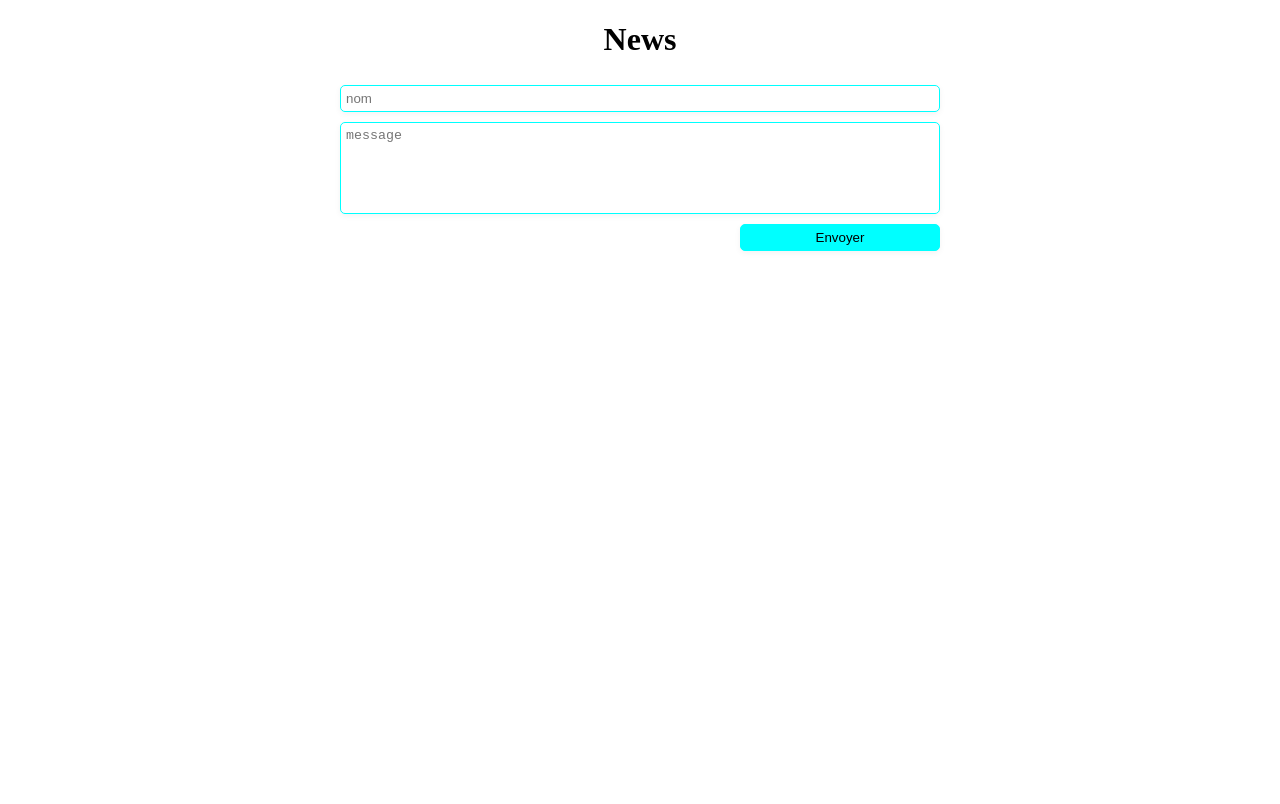
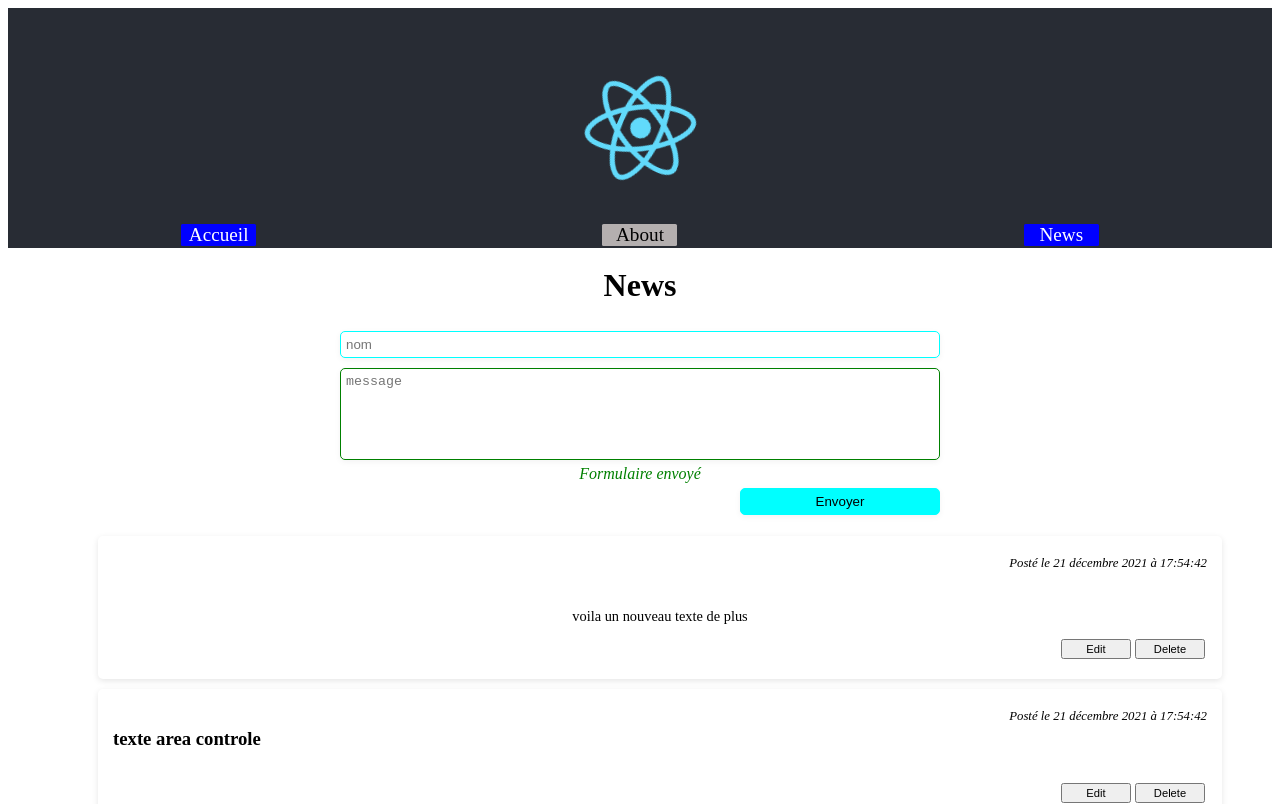
Before and after one commit to mmbaye90/deploiementreactv5, a React (Create React App) app: page /news in a window 1280 px wide. Shown: the top 804 px of the page. Built offline with nearby package versions, Linux system fonts and the light colour scheme; data requests are answered from the project's data file.

Commit message:
partie news ajoutéé

```diff
--- a/package.json
+++ b/package.json
@@ -12,7 +12,7 @@
     "react": "^17.0.2",
     "react-dom": "^17.0.2",
     "react-router-dom": "^5.2.0",
-    "react-scripts": "5.0.0",
+    "react-scripts": "^2.1.3",
     "web-vitals": "^2.1.2"
   },
   "scripts": {
@@ -21,7 +21,8 @@
     "start": "react-scripts start",
     "build": "react-scripts build",
     "test": "react-scripts test",
-    "eject": "react-scripts eject"
+    "eject": "react-scripts eject",
+    "server": "json-server --w src/datas/bd.json --port 3003"
   },
   "eslintConfig": {
     "extends": [
--- a/src/App.js
+++ b/src/App.js
@@ -1,3 +1,4 @@
+import React from 'react'
 import { Route, Switch} from "react-router-dom";
 import { BrowserRouter} from "react-router-dom/cjs/react-router-dom.min";
 // import Navigation from "./components/Navigation";
--- /dev/null
+++ b/src/components/Article.js
@@ -0,0 +1,67 @@
+import axios from "axios";
+import React, { useState } from "react";
+import "../styles/article.css";
+
+const Article = ({ article }) => {
+  const [isEditing, setIsEditing] = useState(false);
+  const [editedContent, setEditedContent] = useState("");
+
+  function formatDate(date) {
+    let newDate = new Date();
+    return newDate.toLocaleDateString("fr-FR", {
+      day: "numeric",
+      month: "long",
+      year: "numeric",
+      hour: "numeric",
+      minute: "numeric",
+      second: "numeric",
+    });
+  }
+
+  const handleEdit = () => {
+    setIsEditing(false);
+    const id = article.id;
+    const data = {
+      author: article.author,
+      content: editedContent,
+      date: Date.now(),
+    };
+    const urlId = `http://localhost:3003/articles/${id}`;
+
+    axios.put(urlId, data);
+  };
+
+  return (
+    <div
+      className="article-container"
+      style={{ background: isEditing ? "#f3feff" : "white" }}
+    >
+      <div className="container-auth-post">
+        <h3>{article.author}</h3>
+        <em>{`Posté le  ${formatDate(article.date)}`}</em>
+      </div>
+      {isEditing ? (
+        <textarea
+          autoFocus
+          defaultValue={editedContent ? editedContent : article.content}
+          style={{ width: "100%" }}
+          onChange={(e) => setEditedContent(e.target.value)}
+        ></textarea>
+      ) : (
+        <p>{editedContent ? editedContent : article.content}</p>
+      )}
+
+      <div className="container-btns">
+        {isEditing ? (
+          <button onClick={handleEdit}>Valider</button>
+        ) : (
+          <button onClick={() => setIsEditing(true)}>Edit</button>
+        )}
+
+        <button>Delete</button>
+      </div>
+    </div>
+  );
+};
+
+export default Article;
--- a/src/components/Navigation.js
+++ b/src/components/Navigation.js
@@ -10,6 +10,8 @@ const Navigation = () => {
             <div className="navigation">
                 <NavLink  to="/" activeClassName="lien-active" className="lien">Accueil</NavLink>
                 <NavLink  to="/about"activeClassName="lien-active"className="lien">About</NavLink>
+                <NavLink  to="/news"activeClassName="lien-active"className="lien">News</NavLink>
+
             </div>
         </div>
 
--- a/src/datas/bd.json
+++ b/src/datas/bd.json
@@ -29,6 +29,84 @@
       "content": "Lorem, ipsum dolor sit amet consectetur adipisicing elit. Sapiente doloribus vel sunt laborum eos enim odit maxime corporis vero nihil voluptatum a, ullam delectus ad sit. Odit quis adipisci illo sit porro recusandae? Sequi, dolorum repellendus doloremque qui tempora beatae. Lorem, ipsum dolor sit amet consectetur adipisicing elit. Sapiente doloribus vel sunt laborum eos enim odit maxime corporis vero nihil voluptatum a, ullam delectus ad sit. Odit quis adipisci illo sit porro recusandae? Sequi, dolorum repellendus doloremque qui tempora beatae.Lorem, ipsum dolor sit amet consectetur adipisicing elit. Sapiente doloribus vel sunt laborum eos enim odit maxime corporis vero nihil voluptatum a, ullam delectus ad sit. Odit quis adipisci illo sit porro recusandae?",
       "date": 1621536146150,
       "id": 5
+    },
+    {
+      "author": "Mamadou",
+      "content": "helo react",
+      "date": 1640502521032,
+      "id": 6
+    },
+    {
+      "author": "test",
+      "content": "nouveau message",
+      "date": 1640503329961,
+      "id": 7
+    },
+    {
+      "author": "gogo",
+      "content": "marche",
+      "date": 1640503457532,
+      "id": 8
+    },
+    {
+      "author": "bbbbb",
+      "content": "vfdsjhgfrt",
+      "date": 1640503582036,
+      "id": 9
+    },
+    {
+      "author": "ohoooo",
+      "content": "hiiiiiiiiiiiiiii",
+      "date": 1640503830833,
+      "id": 10
+    },
+    {
+      "author": "ggg",
+      "content": "hhhhhh",
+      "date": 1640504329999,
+      "id": 11
+    },
+    {
+      "author": "esai",
+      "content": "message",
+      "date": 1640504669512,
+      "id": 12
+    },
+    {
+      "author": "mama",
+      "content": "blabalabalabalaba",
+      "date": 1640529707399,
+      "id": 13
+    },
+    {
+      "author": "kolo",
+      "content": "kalala",
+      "date": 1640529824001,
+      "id": 14
+    },
+    {
+      "author": "Mama",
+      "content": "dddddddddddddddddddr sit amet consectetur adipisicing elit. Sapiente doloribus vel sunt laborum eos enim odit maxime corporis vero nihil voluptatum a, ullam delectus ad sit. Odit quis adipisci illo sit porro recusandae? Sequi, dolorum repellendus doloremque qui tempora beatae. Lorem, ipsum dolor sit amet consectetur adipisicing elit. Sapiente doloribus vel sunt laborum eos enim odit maxime corporis vero nihil voluptatum a, ullam delectus ad sit. Odit quis adipisci illo sit porro recusandae? Sequi, dolorum repellendus doloremque qui tempora beatae.Lorem, ipsum dolor sit amet consectetur adipisicing elit. Sapiente doloribus vel sunt laborum eos enim odit maxime corporis vero nihil voluptatum a, ullam delectus ad sit. Odit quis adipisci illo sit porro recusandae? Sequi, dolorum repellendus doloremque qui tempora beatae. Lorem, ipsum dolor sit amet consectetur adipisicin",
+      "date": 1640533275197,
+      "id": 15
+    },
+    {
+      "author": "fol",
+      "content": "r sit amet consectetur adipisicing elit. Sapiente doloribus vel sunt laborum eos enim odit maxime corporis vero nihil voluptatum a, ullam delectus ad sit. Odit quis adipisci illo sit porro recusandae? Sequi, dolorum repellendus doloremque qui tempora beatae. Lorem, ipsum dolor sit amet consectetur adipisicing elit. Sapiente doloribus vel sunt laborum eos enim odit maxime corporis vero nihil voluptatum a, ullam delectus ad sit. Odit quis adipisci illo sit porro recusandae? Sequi, dolorum repellendus doloremque qui tempora beatae.Lorem, ipsum dolor sit amet consectetur adipisicing elit. Sapiente doloribus vel sunt laborum eos enim odit maxime corporis vero nihil voluptatum a, ullam delectus ad sit. Odit quis adipisci illo sit porro recusandae? Sequi, dolorum repellendus doloremque qui tempora beatae. Lorem, ipsum dolor sit amet consectetur adipisicin",
+      "date": 1640533289844,
+      "id": 16
+    },
+    {
+      "author": "texte area controle",
+      "content": "",
+      "date": 1640617789265,
+      "id": 17
+    },
+    {
+      "author": "",
+      "content": "voila un nouveau texte de plus",
+      "date": 1640617873695,
+      "id": 18
     }
   ]
 }
--- a/src/pages/Addapps.js
+++ b/src/pages/Addapps.js
@@ -1,3 +1,4 @@
+import React from 'react'
 import logo from "../assets/logo.svg"
 import '../styles/app.css';
 function Addaps() {
--- a/src/pages/News.js
+++ b/src/pages/News.js
@@ -1,14 +1,81 @@
-import React from 'react';
+import axios from 'axios';
+import React, { useEffect, useState } from 'react';
+import Article from '../components/Article';
+import Navigation from '../components/Navigation';
 import "../styles/news.css"
+
+
 const News = () => {
+    const url = "http://localhost:3003/articles";
+    const [newData,setNewsData] = useState([]);
+    const [author,setAuthor] = useState("");
+    const [content,setContent] = useState("");
+    const [error,setError] = useState(false)
+
+
+const getApi =()=>{
+    axios
+    .get(url)
+    .then(res=>setNewsData(res.data))
+}
+
+
+    useEffect(()=>{
+        getApi()
+    },[])
+
+
+    const handleSubmit =(e)=>{
+        e.preventDefault()
+
+        if (content.length <120){
+            setError(true)
+        }
+        else{
+            axios
+            .post(url,
+                {
+                    author,
+                    content,
+                    date: Date.now()
+                })
+            .then(()=>{
+                setError(false)
+                getApi()
+                setAuthor("")
+                setContent("")
+            })
+
+        }
+        }
+
+
     return (
         <div className='contener-news'>
+            <Navigation/>
             <h1>News</h1>
-            <form>
-                <input placeholder='nom' />
-                <textarea placeholder='message'></textarea>
+            <form onSubmit={handleSubmit}>
+                <input placeholder='nom'
+                    onChange={(e)=>setAuthor(e.target.value)}
+                    value={author}
+                />
+                <textarea placeholder='message'
+                    onChange={(e)=>setContent(e.target.value)}
+                    value={content}
+                    style={error? {border:"1px solid red"} : {border:"1px solid green"}}
+                />
+                {error?<em style={{color:"red"}}>Veuillez saisir un texte de 140 mots </em>
+                      : <em style={{color:"green"}}>Formulaire envoyé </em>}
+
                 <input type="submit" value="Envoyer" />
             </form>
+            <ul>
+                {newData
+                .sort((a,b)=>b.date - a.date)
+                .map((article)=>(
+                    <Article key={article.id} article={article}/>
+                ))}
+            </ul>
         </div>
     );
 };
--- /dev/null
+++ b/src/styles/article.css
@@ -0,0 +1,39 @@
+.article-container{
+    margin: 10px 50px;
+    background: white;
+    box-shadow: 0 2px 6px rgba(0, 0, 0, 0.1);
+    border-radius: 5px;
+    padding: 15px;
+}
+.article-container .container-auth-post
+{
+    display: flex;
+    justify-content: space-between;
+    margin: 5px 0 10px;
+}
+.article-container em{
+    font-size: 0.8rem;
+
+}
+.article-container p{
+    font-size: 0.9rem;
+
+}
+.article-container .container-btns{
+    display: flex;
+    justify-content: flex-end;
+    align-items: center;
+    margin: 10px 0 5px;
+}
+.article-container .container-btns button{
+    width: 70px;
+    height: 20px;
+    font-size: 0.7rem;
+    margin: 0 2px;
+    cursor: pointer;
+
+}
+.article-container .container-btns button :hover{
+    filter: brightness(110%);
+
+}
```
Also changed, not shown: 1 other file (tests, documents, lock files or other folders). Lines whose indentation alone changed are shown as unchanged.
